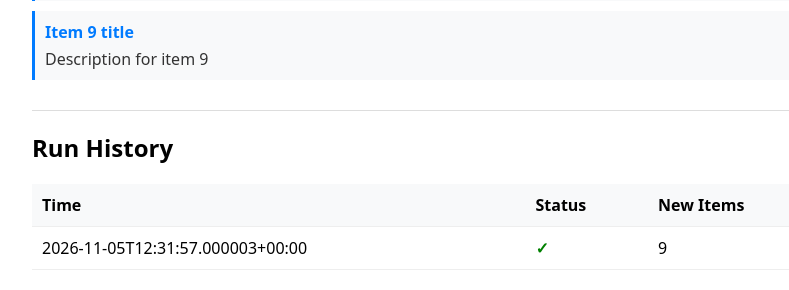
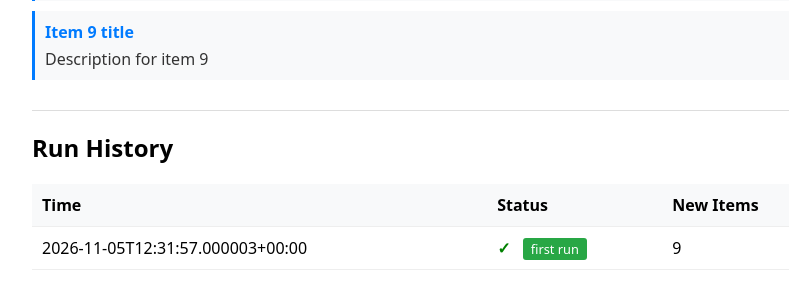
Before and after one commit to ambativachan8-cmyk/daily-briefing, a FastAPI app: page / in a window 1280 px wide. Shown: the part 897-1187 px from the top of the page, without its empty margins (208-997 px from the left). Run offline with FastAPI, Linux system fonts and the light colour scheme; data comes from the database, SQL or seed files in the repository.

Commit message:
Add first run indicator to history table Refs #3

```diff
--- a/templates/index.html
+++ b/templates/index.html
@@ -91,6 +91,9 @@
                         {% else %}
                         {{ run.status }}
                         {% endif %}
+                        {% if run.is_first_run %}
+                        <span class="first-run-badge" style="margin-left: 8px;">first run</span>
+                        {% endif %}
                         {% if run.error %}
                         <br><small style="color: #dc3545;">{{ run.error }}</small>
                         {% endif %}
```
